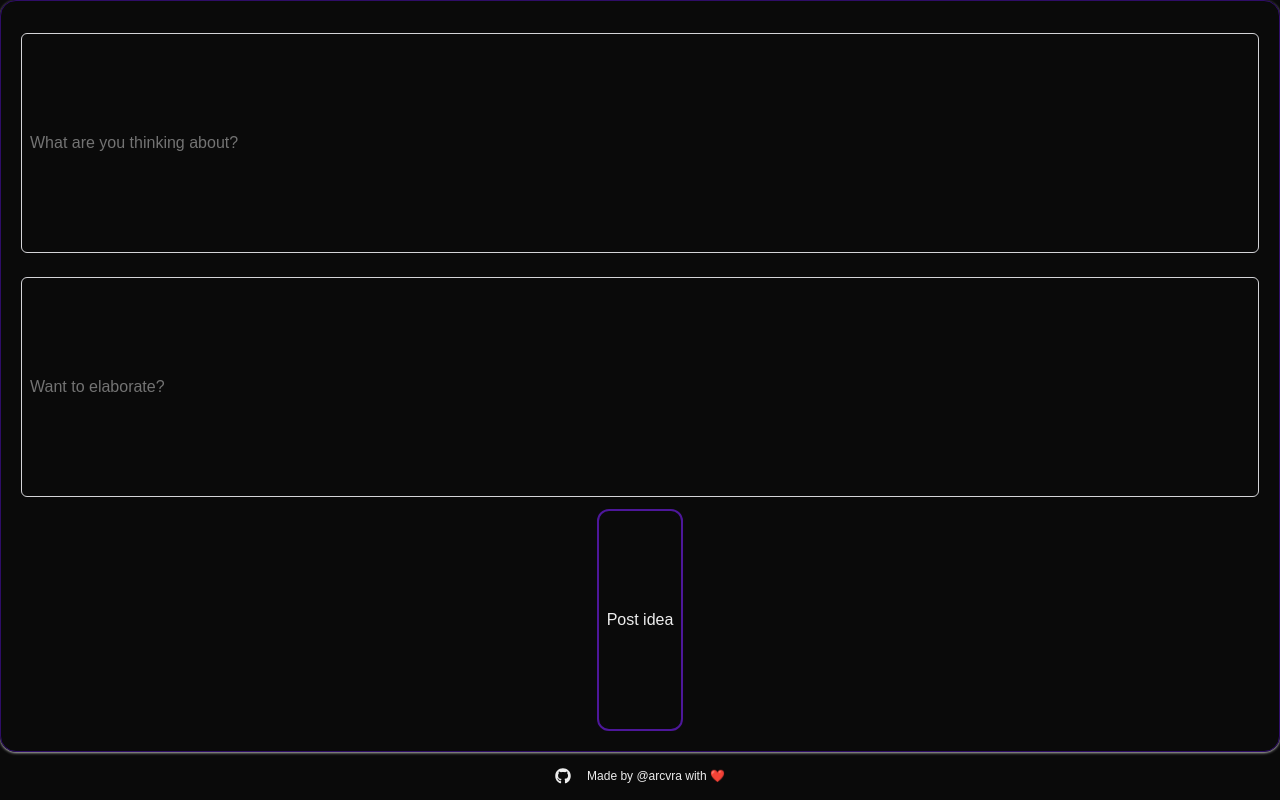
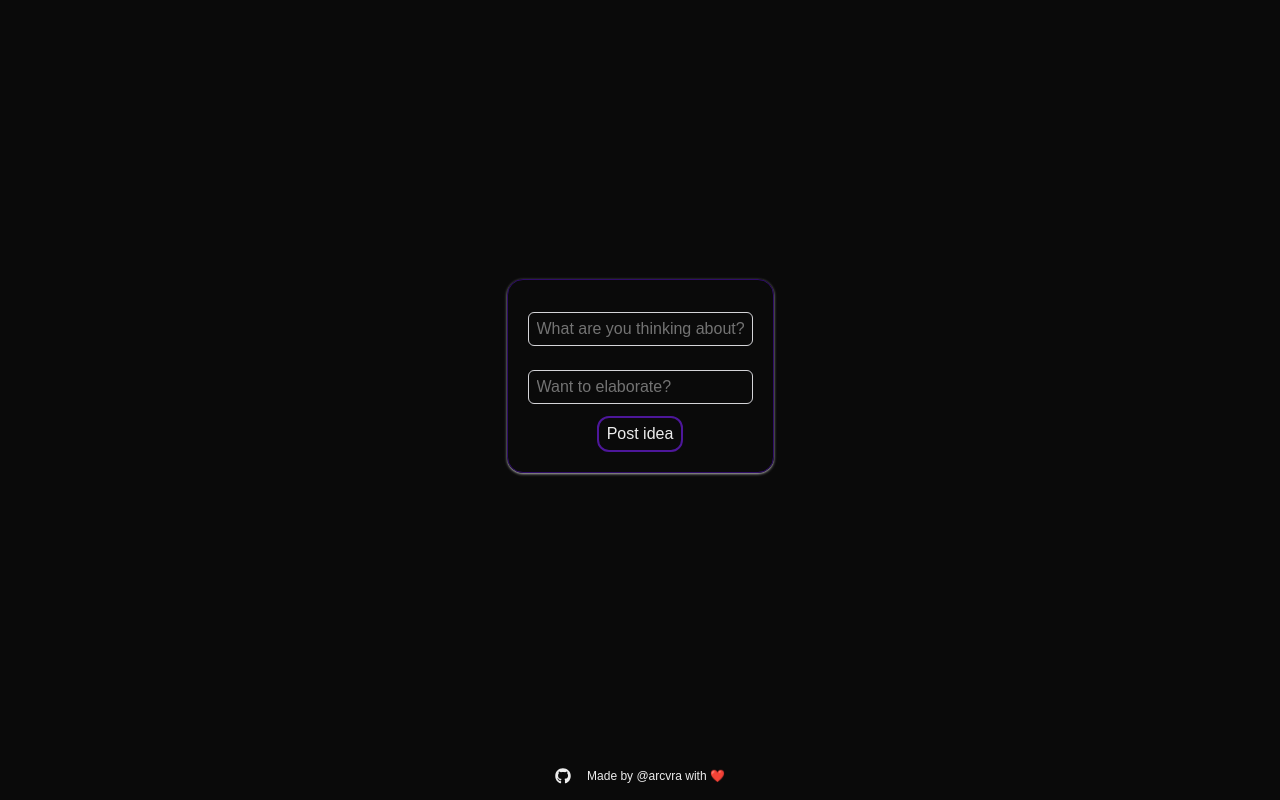
Before and after one commit to arcvra/idea-harvest, a Next.js app in the folder client2/: page / in a window 1280 px wide. Built offline with nearby package versions, Linux system fonts and the light colour scheme.

Commit message:
fix(Home): wrap PostForm component in a div for proper layout structure

```diff
--- a/client2/src/app/page.js
+++ b/client2/src/app/page.js
@@ -2,8 +2,8 @@ import { PostForm } from "../../layout/PostForm";
 
 export default function Home() {
   return (
-    <>
+    <div className="self-center justify-self-center">
       <PostForm />
-    </>
+    </div>
   );
 }
```
